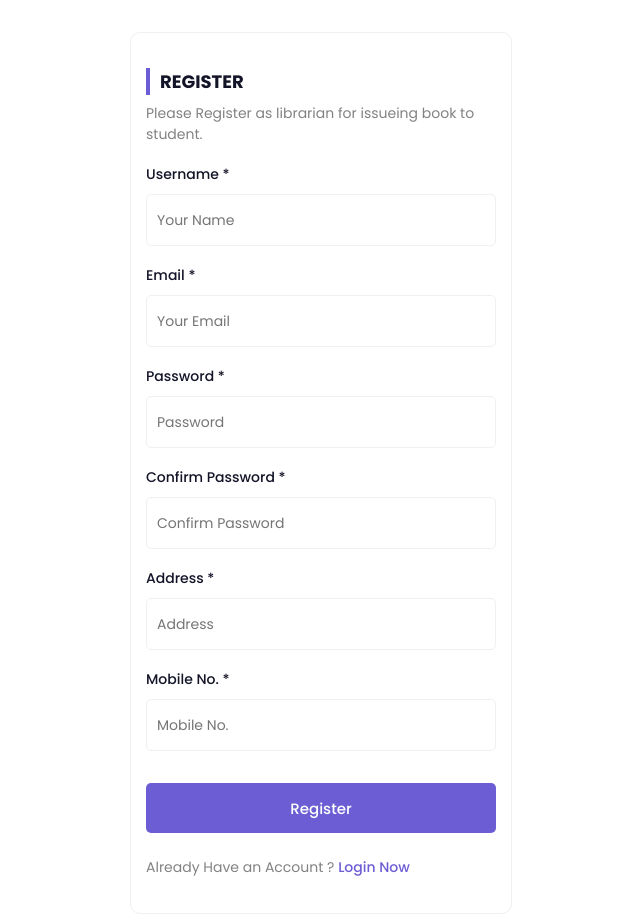
After one commit to clstljr/LIBro, a PHP site: page /registrationPage.php in a window 1280 px wide. The commit adds this page. Shown: the whole page, without its empty margins (319-959 px from the left). Run offline with PHP 8.4, Linux system fonts and the light colour scheme.

Commit message:
registration frontend

```diff
--- a/pages/login.php
+++ b/pages/login.php
@@ -48,7 +48,7 @@ if ($_SERVER["REQUEST_METHOD"] == "POST") {
         <input type="password" name="password" placeholder="Password" required><br>
         <button type="submit">Login</button>
     </form>
-    <p>Don't have an account? <a href="register.php">Register here</a>.</p>
+    <p>Don't have an account? <a href="../registrationPage.php">Register here</a>.</p>
 </div>
 </body>
 </html>
--- /dev/null
+++ b/registrationPage.php
@@ -0,0 +1,75 @@
+<!DOCTYPE html>
+<html lang="en">
+
+<head>
+  <meta charset="UTF-8">
+  <meta http-equiv="X-UA-Compatible" content="IE=edge">
+  <meta name="viewport" content="width=device-width, initial-scale=1.0">
+  <title>library Management System || Register Form For Librarian</title>
+  <link rel="stylesheet" href="assets/css/index.css">
+  <!--- google font link-->
+  <link rel="preconnect" href="https://fonts.googleapis.com" />
+  <link rel="preconnect" href="https://fonts.gstatic.com" crossorigin />
+  <link href="https://fonts.googleapis.com/css2?family=Poppins:wght@400;500;600;700;800;900&display=swap" rel="stylesheet" />
+
+</head>
+
+<body onload="preloader()">
+  <style>
+    .input-field .error {
+      color: #FF3333;
+      font-size: 14px;
+    }
+  </style>
+
+  <section class="registration">
+    <div class="registration-form">
+      <h4>Register</h4>
+      <p>Please Register as librarian for issueing book to student.</p>
+      <form class="input-form" action="pages/register.php" method="POST">
+        <?php
+        if (isset($error['lib-msg'])) {
+        ?>
+          <p>
+            <?php echo $error['lib-msg']; ?>
+          </p>
+        <?php
+        }
+        ?>
+        <div class="input-field">
+          <label for="name">Username *</label>
+          <input type="text" name="username" placeholder="Your Name" required>
+        </div>
+
+        <div class="input-field">
+          <label for="email">Email *</label>
+          <input type="text" name="email" id="email" placeholder="Your Email" required>
+        </div>
+        <div class="input-field">
+          <label for="password">Password *</label>
+          <input type="password" name="password" id="password" placeholder="Password" required>
+        </div>
+        <div class="input-field">
+          <label for="cpassword">Confirm Password *</label>
+          <input type="password" name="cpassword" id="cpassword" placeholder="Confirm Password" required>
+        </div>
+
+        <div class="input-field">
+          <label for="address">Address *</label>
+          <input type="text" name="address" id="address" placeholder="Address">
+        </div>
+
+        <div class="input-field">
+          <label for="phone">Mobile No. *</label>
+          <input type="text" maxlength="10" name="phone" id="phone" placeholder="Mobile No.">
+        </div>
+        <input type="submit" name="register" id="signup" value="Register">
+        <p>Already Have an Account ? <a href="pages/login.php">Login Now</a></p>
+      </form>
+    </div>
+  </section>
+
+
+</body>
+
+</html>
```
Also changed, not shown: pages/register.php (+8 -33 lines).
